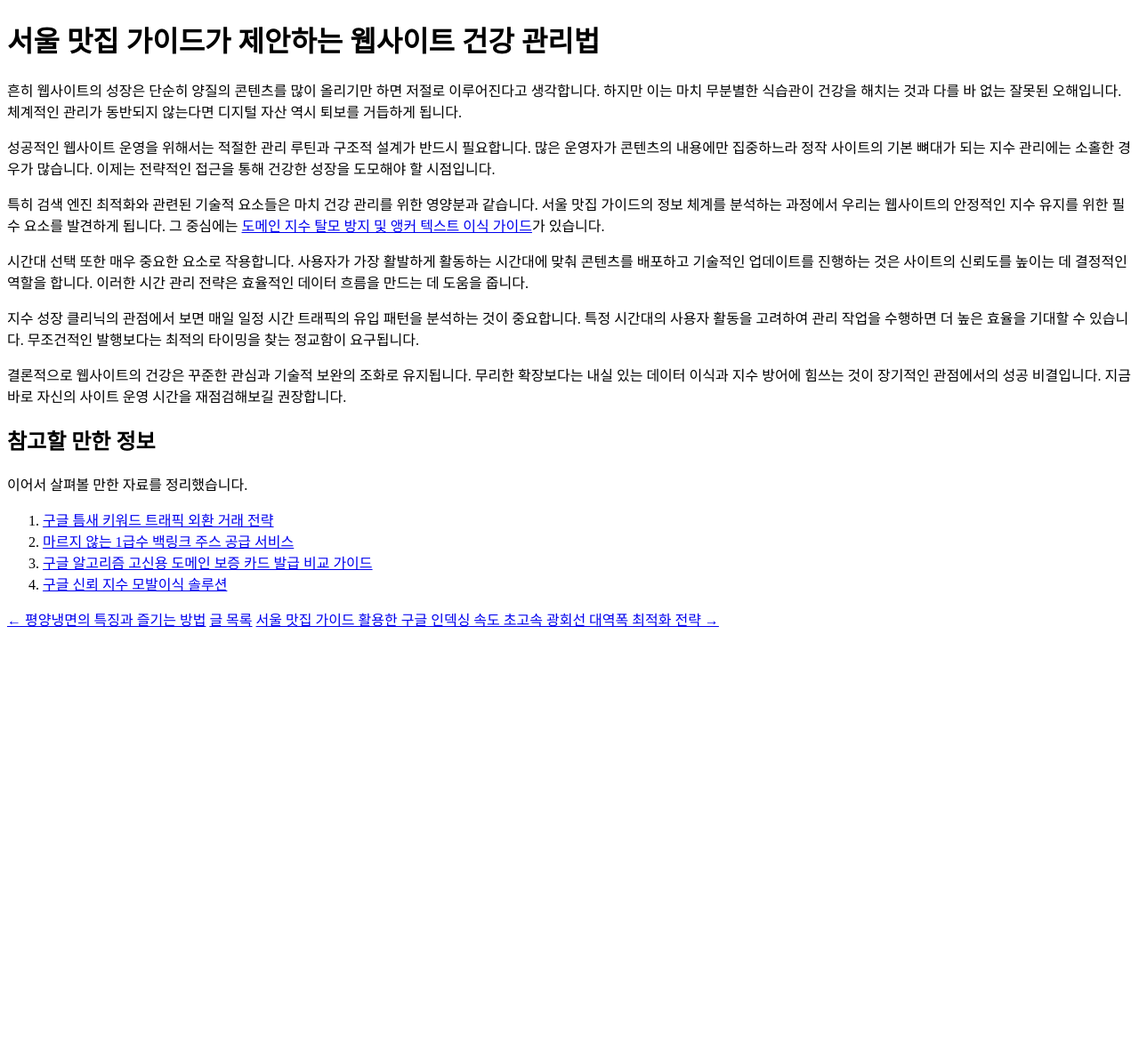
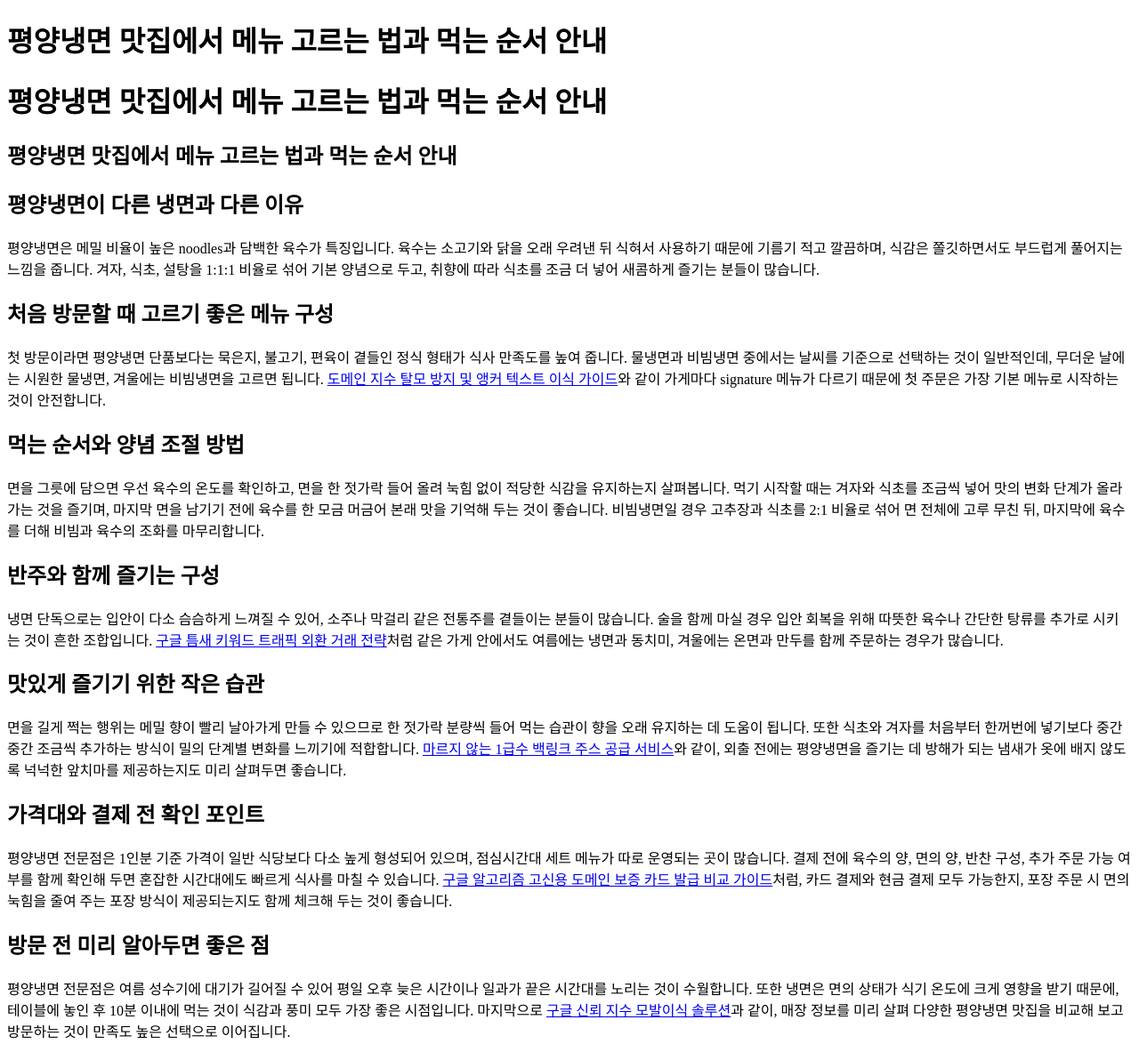
Before and after one commit to dydrkrtks7-cmd/bp-namanavi-t3-001, a plain HTML site: page posts/gemini-coverage-20260719-0482.html in a window 1280 px wide. Shown: the top 1174 px of the page at 89% size. Before the commit the page ends 800 px from the top, so only its background shows below. Drawn offline with Linux system fonts and the light colour scheme.

```diff
--- a/posts/gemini-coverage-20260719-0482.html
+++ b/posts/gemini-coverage-20260719-0482.html
@@ -2,24 +2,40 @@
 <html lang="ko">
 <head>
 <meta charset="UTF-8">
-<title>서울 맛집 가이드가 알려주는 디지털 성장과 도메인 지수 탈모 방지 및 앵커 텍스트 이식 가이드</title>
-<meta name="description" content="흔히 웹사이트의 성장은 단순히 양질의 콘텐츠를 많이 올리기만 하면 저절로 이루어진다고 생각합니다. 하지만 이는 마치 무분별한 식습관이 건강을 해치는 것과 다를 바 없는 잘못된 오해입니다. 체계적인 관리가 동반되지 않는다면 디지털 자산 역시 퇴보를 거듭하게 됩니다.">
+<title>평양냉면 맛집에서 메뉴 고르는 법과 먹는 순서 안내</title>
+<meta name="description" content="평양냉면은 메밀 비율이 높은 noodles과 담백한 육수가 특징입니다. 육수는 소고기와 닭을 오래 우려낸 뒤 식혀서 사용하기 때문에 기름기 적고 깔끔하며, 식감은 쫄깃하면서도 부드럽게 풀어지는 느낌을 줍니다.">
 <link rel="canonical" href="https://seoul-food-guide.namanavi.com/posts/gemini-coverage-20260719-0482.html">
  <link rel="icon" type="image/svg+xml" href="./favicon.svg">
   <meta property="og:url" content="https://seoul-food-guide.namanavi.com/posts/gemini-coverage-20260719-0482.html">
-  <meta property="og:title" content="서울 맛집 가이드가 알려주는 디지털 성장과 도메인 지수 탈모 방지 및 앵커 텍스트 이식 가이드">
-  <meta property="og:description" content="흔히 웹사이트의 성장은 단순히 양질의 콘텐츠를 많이 올리기만 하면 저절로 이루어진다고 생각합니다. 하지만 이는 마치 무분별한 식습관이 건강을 해치는 것과 다를 바 없는 잘못된 오해입니다. 체계적인 관리가 동반되지 않는다면 디지털 자산 역시 퇴보를 거듭하게 됩니다.">
+  <meta property="og:title" content="평양냉면 맛집에서 메뉴 고르는 법과 먹는 순서 안내">
+  <meta property="og:description" content="평양냉면은 메밀 비율이 높은 noodles과 담백한 육수가 특징입니다. 육수는 소고기와 닭을 오래 우려낸 뒤 식혀서 사용하기 때문에 기름기 적고 깔끔하며, 식감은 쫄깃하면서도 부드럽게 풀어지는 느낌을 줍니다.">
   <meta property="og:type" content="website">
   <meta name="twitter:card" content="summary">
 </head>
 <body>
-<h1>서울 맛집 가이드가 제안하는 웹사이트 건강 관리법</h1>
-<p>흔히 웹사이트의 성장은 단순히 양질의 콘텐츠를 많이 올리기만 하면 저절로 이루어진다고 생각합니다. 하지만 이는 마치 무분별한 식습관이 건강을 해치는 것과 다를 바 없는 잘못된 오해입니다. 체계적인 관리가 동반되지 않는다면 디지털 자산 역시 퇴보를 거듭하게 됩니다.</p>
-<p>성공적인 웹사이트 운영을 위해서는 적절한 관리 루틴과 구조적 설계가 반드시 필요합니다. 많은 운영자가 콘텐츠의 내용에만 집중하느라 정작 사이트의 기본 뼈대가 되는 지수 관리에는 소홀한 경우가 많습니다. 이제는 전략적인 접근을 통해 건강한 성장을 도모해야 할 시점입니다.</p>
-<p>특히 검색 엔진 최적화와 관련된 기술적 요소들은 마치 건강 관리를 위한 영양분과 같습니다. 서울 맛집 가이드의 정보 체계를 분석하는 과정에서 우리는 웹사이트의 안정적인 지수 유지를 위한 필수 요소를 발견하게 됩니다. 그 중심에는 <a class="anchor-link" href="https://aga-uhake.space/">도메인 지수 탈모 방지 및 앵커 텍스트 이식 가이드</a>가 있습니다.</p>
-<p>시간대 선택 또한 매우 중요한 요소로 작용합니다. 사용자가 가장 활발하게 활동하는 시간대에 맞춰 콘텐츠를 배포하고 기술적인 업데이트를 진행하는 것은 사이트의 신뢰도를 높이는 데 결정적인 역할을 합니다. 이러한 시간 관리 전략은 효율적인 데이터 흐름을 만드는 데 도움을 줍니다.</p>
-<p>지수 성장 클리닉의 관점에서 보면 매일 일정 시간 트래픽의 유입 패턴을 분석하는 것이 중요합니다. 특정 시간대의 사용자 활동을 고려하여 관리 작업을 수행하면 더 높은 효율을 기대할 수 있습니다. 무조건적인 발행보다는 최적의 타이밍을 찾는 정교함이 요구됩니다.</p>
-<p>결론적으로 웹사이트의 건강은 꾸준한 관심과 기술적 보완의 조화로 유지됩니다. 무리한 확장보다는 내실 있는 데이터 이식과 지수 방어에 힘쓰는 것이 장기적인 관점에서의 성공 비결입니다. 지금 바로 자신의 사이트 운영 시간을 재점검해보길 권장합니다.</p>
+<h1>평양냉면 맛집에서 메뉴 고르는 법과 먹는 순서 안내</h1>
+
+<h1>평양냉면 맛집에서 메뉴 고르는 법과 먹는 순서 안내</h1>
+<article>
+
+<h1>평양냉면 맛집에서 메뉴 고르는 법과 먹는 순서 안내</h1>
+<article>
+<h2>평양냉면이 다른 냉면과 다른 이유</h2>
+<p>평양냉면은 메밀 비율이 높은 noodles과 담백한 육수가 특징입니다. 육수는 소고기와 닭을 오래 우려낸 뒤 식혀서 사용하기 때문에 기름기 적고 깔끔하며, 식감은 쫄깃하면서도 부드럽게 풀어지는 느낌을 줍니다. 겨자, 식초, 설탕을 1:1:1 비율로 섞어 기본 양념으로 두고, 취향에 따라 식초를 조금 더 넣어 새콤하게 즐기는 분들이 많습니다.</p>
+<h2>처음 방문할 때 고르기 좋은 메뉴 구성</h2>
+<p>첫 방문이라면 평양냉면 단품보다는 묵은지, 불고기, 편육이 곁들인 정식 형태가 식사 만족도를 높여 줍니다. 물냉면과 비빔냉면 중에서는 날씨를 기준으로 선택하는 것이 일반적인데, 무더운 날에는 시원한 물냉면, 겨울에는 비빔냉면을 고르면 됩니다. <a href="https://aga-uhake.space/">도메인 지수 탈모 방지 및 앵커 텍스트 이식 가이드</a>와 같이 가게마다 signature 메뉴가 다르기 때문에 첫 주문은 가장 기본 메뉴로 시작하는 것이 안전합니다.</p>
+<h2>먹는 순서와 양념 조절 방법</h2>
+<p>면을 그릇에 담으면 우선 육수의 온도를 확인하고, 면을 한 젓가락 들어 올려 눅힘 없이 적당한 식감을 유지하는지 살펴봅니다. 먹기 시작할 때는 겨자와 식초를 조금씩 넣어 맛의 변화 단계가 올라가는 것을 즐기며, 마지막 면을 남기기 전에 육수를 한 모금 머금어 본래 맛을 기억해 두는 것이 좋습니다. 비빔냉면일 경우 고추장과 식초를 2:1 비율로 섞어 면 전체에 고루 무친 뒤, 마지막에 육수를 더해 비빔과 육수의 조화를 마무리합니다.</p>
+<h2>반주와 함께 즐기는 구성</h2>
+<p>냉면 단독으로는 입안이 다소 슴슴하게 느껴질 수 있어, 소주나 막걸리 같은 전통주를 곁들이는 분들이 많습니다. 술을 함께 마실 경우 입안 회복을 위해 따뜻한 육수나 간단한 탕류를 추가로 시키는 것이 흔한 조합입니다. <a href="https://fx-torihiki.space/">구글 틈새 키워드 트래픽 외환 거래 전략</a>처럼 같은 가게 안에서도 여름에는 냉면과 동치미, 겨울에는 온면과 만두를 함께 주문하는 경우가 많습니다.</p>
+<h2>맛있게 즐기기 위한 작은 습관</h2>
+<p>면을 길게 쩍는 행위는 메밀 향이 빨리 날아가게 만들 수 있으므로 한 젓가락 분량씩 들어 먹는 습관이 향을 오래 유지하는 데 도움이 됩니다. 또한 식초와 겨자를 처음부터 한꺼번에 넣기보다 중간중간 조금씩 추가하는 방식이 밀의 단계별 변화를 느끼기에 적합합니다. <a href="https://water-server.store/">마르지 않는 1급수 백링크 주스 공급 서비스</a>와 같이, 외출 전에는 평양냉면을 즐기는 데 방해가 되는 냄새가 옷에 배지 않도록 넉넉한 앞치마를 제공하는지도 미리 살펴두면 좋습니다.</p>
+<h2>가격대와 결제 전 확인 포인트</h2>
+<p>평양냉면 전문점은 1인분 기준 가격이 일반 식당보다 다소 높게 형성되어 있으며, 점심시간대 세트 메뉴가 따로 운영되는 곳이 많습니다. 결제 전에 육수의 양, 면의 양, 반찬 구성, 추가 주문 가능 여부를 함께 확인해 두면 혼잡한 시간대에도 빠르게 식사를 마칠 수 있습니다. <a href="https://card-hakkoku.store/">구글 알고리즘 고신용 도메인 보증 카드 발급 비교 가이드</a>처럼, 카드 결제와 현금 결제 모두 가능한지, 포장 주문 시 면의 눅힘을 줄여 주는 포장 방식이 제공되는지도 함께 체크해 두는 것이 좋습니다.</p>
+<h2>방문 전 미리 알아두면 좋은 점</h2>
+<p>평양냉면 전문점은 여름 성수기에 대기가 길어질 수 있어 평일 오후 늦은 시간이나 일과가 끝은 시간대를 노리는 것이 수월합니다. 또한 냉면은 면의 상태가 식기 온도에 크게 영향을 받기 때문에, 테이블에 놓인 후 10분 이내에 먹는 것이 식감과 풍미 모두 가장 좋은 시점입니다. 마지막으로 <a href="https://aga-clinic.space/">구글 신뢰 지수 모발이식 솔루션</a>과 같이, 매장 정보를 미리 살펴 다양한 평양냉면 맛집을 비교해 보고 방문하는 것이 만족도 높은 선택으로 이어집니다.</p>
+</article>
+</article>
 <section class="r-a2ce56">
 <h2>참고할 만한 정보</h2>
 <p>이어서 살펴볼 만한 자료를 정리했습니다.</p>
```
Also changed, not shown: posts.html (+2 -2 lines), posts/gemini-coverage-20260704-149.html (+1 -1 lines), posts/gemini-coverage-20260719-0497.html (+1 -1 lines).
